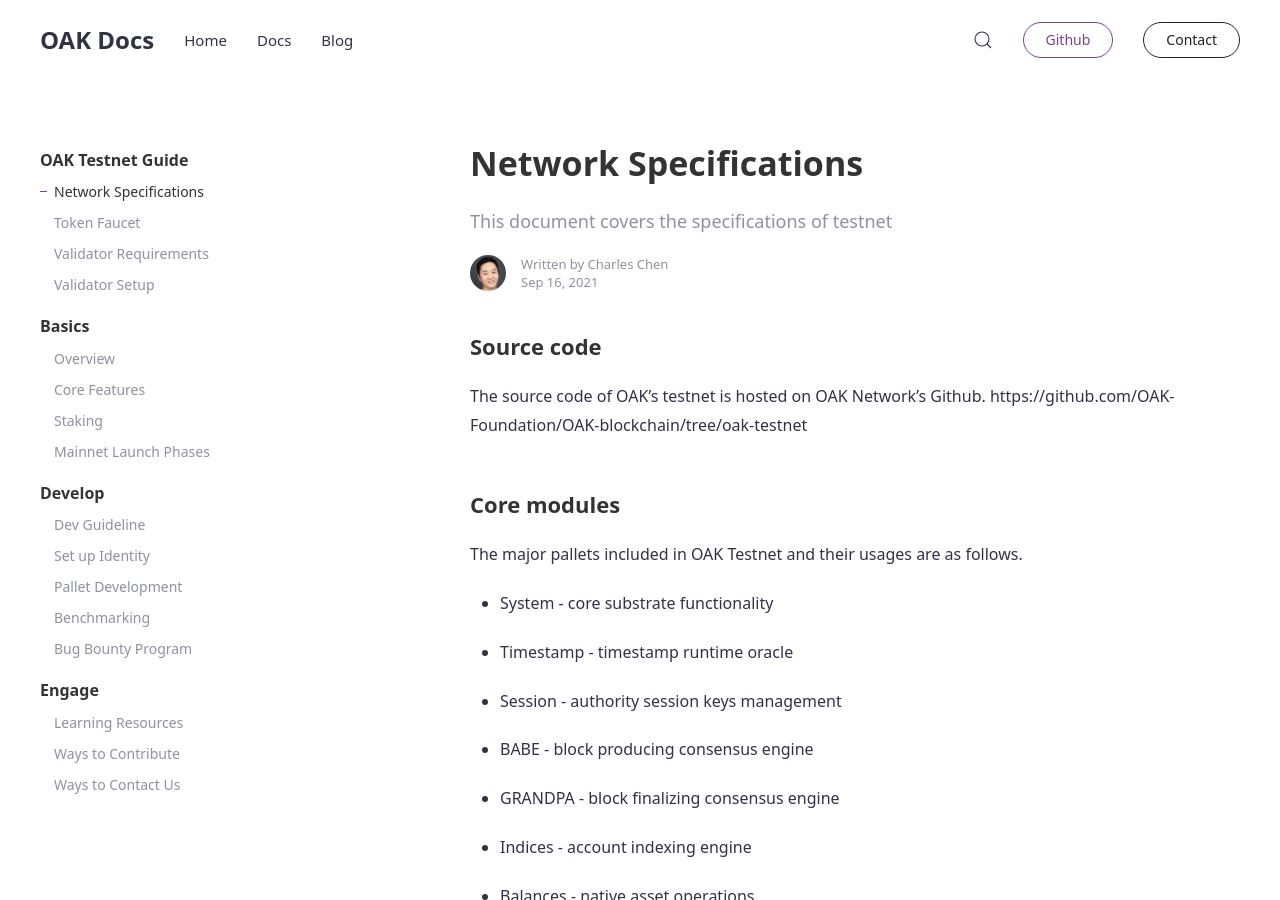
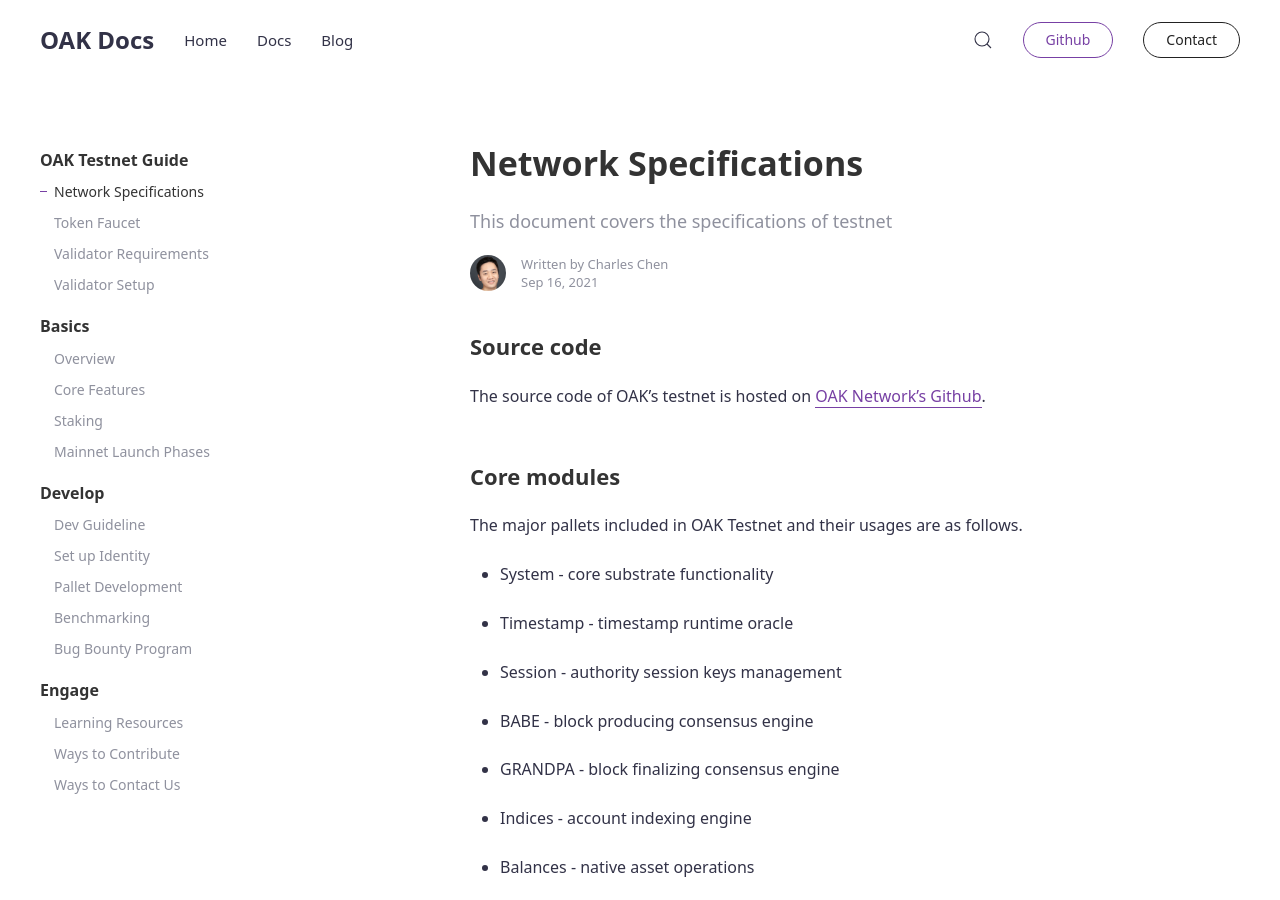
Before and after one commit to AvaProtocol/OAK-docs, a Jekyll site: the page built from _docs/testnet-specs.md, in a window 1280 px wide and 900 px high. Built offline with Jekyll 4.4.1, drawn with Linux system fonts in a browser that asks for light colours.

Commit message:
Minor update to testnet spec doc

```diff
--- a/_docs/testnet-specs.md
+++ b/_docs/testnet-specs.md
@@ -6,9 +6,7 @@
 ---
 
 ### Source code
-The source code of OAK's testnet is hosted on OAK Network's Github.
-https://github.com/OAK-Foundation/OAK-blockchain/tree/oak-testnet
-
+The source code of OAK's testnet is hosted on [OAK Network's Github](https://github.com/OAK-Foundation/OAK-blockchain/tree/oak-testnet).
 
 ### Core modules
 The major pallets included in OAK Testnet and their usages are as follows.
```
